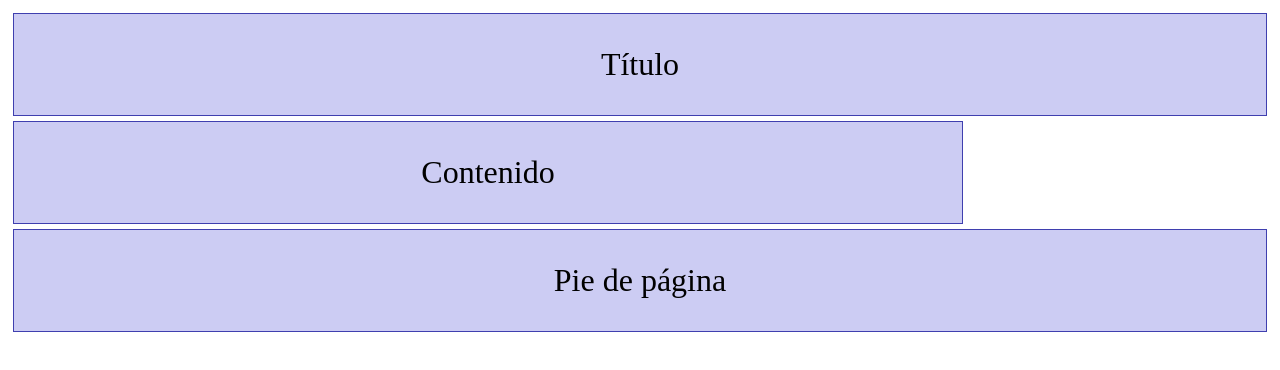
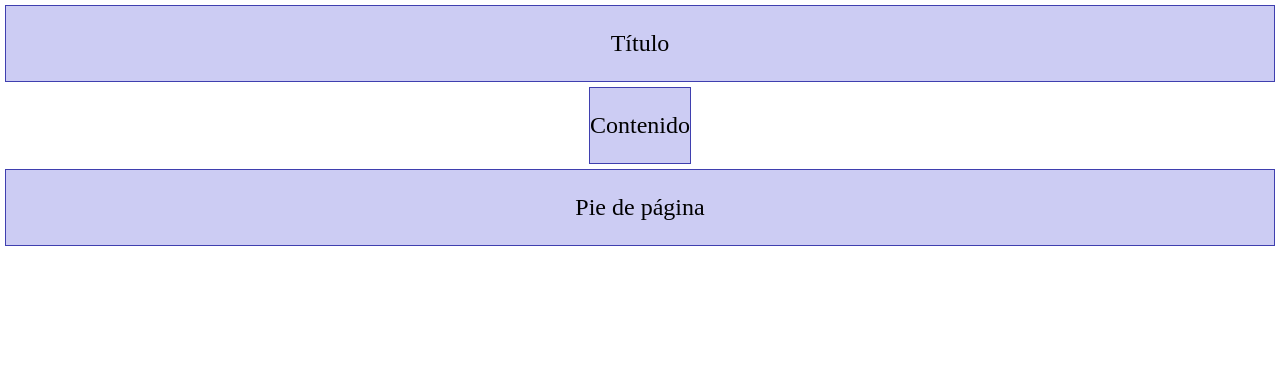
Before and after one commit to AdriRedondo/AW, a plain HTML site: page Ejercicio01_Maquetación_Con_Cajas/index.html in a window 1280 px wide. Drawn offline with Linux system fonts and the light colour scheme.

Commit message:
No me saleeee el contenidoooo

```diff
--- a/Ejercicio01_Maquetación_Con_Cajas/estilos.css
+++ /dev/null
@@ -1,22 +0,0 @@
-body{
-    font-size: xx-large;
-    font-family: "sans-serif";
-}
-
-.estructura1 {
-    align-content: center;
-    align-items: center;
-}
-
-.caja {
-    background-color: rgb(204, 204, 243);
-    border: 1px solid rgb(63, 63, 175);
-    margin: 5px;
-    text-align: center;
-}
-
-#contenido{
-    width: 75%;
-    flex: auto;
-    flex-grow: 3;
-}
--- /dev/null
+++ b/Ejercicio01_Maquetación_Con_Cajas/estilos1.css
@@ -0,0 +1,46 @@
+body {
+    font-size: x-large;
+    font-family: "sans-serif";
+    margin: 0;
+}
+
+*,
+*::before,
+*::after {
+    box-sizing: border-box;
+}
+
+.estructura {
+    display: flex;
+    flex-direction: column;
+    align-items: center;
+    flex-wrap: wrap;
+    min-height: 100vh;
+    margin: 5px;
+    gap: 5px;
+}
+
+.caja {
+    background-color: rgb(204, 204, 243);
+    border: 1px solid rgb(63, 63, 175);
+    text-align: center;
+    width: 100%;
+}
+
+#contenido-centro {
+    display: flex;
+    flex-direction: column;
+    align-items: center;
+    flex-wrap: wrap;
+    gap: 5px;
+    flex: 1;
+}
+
+#contenido {}
+
+#opciones,
+#barra-nav,
+#articulo,
+#logo {
+    display: none;
+}
--- /dev/null
+++ b/Ejercicio01_Maquetación_Con_Cajas/estilos2.css
@@ -0,0 +1,51 @@
+body {
+    font-size: x-large;
+    font-family: "sans-serif";
+    margin: 0;
+}
+
+*,
+*::before,
+*::after {
+    box-sizing: border-box;
+}
+
+.estructura {
+    display: flex;
+    flex-direction: column;
+    align-items: center;
+    flex-wrap: wrap;
+    min-height: 100vh;
+    margin: 5px;
+    gap: 5px;
+}
+
+.caja {
+    background-color: rgb(204, 204, 243);
+    border: 1px solid rgb(63, 63, 175);
+    text-align: center;
+    width: 100%;
+}
+
+#contenido-centro {
+    display: flex;
+    gap: 5px;
+    width: 100%;
+    align-content: center;
+    align-items: flex-start;
+}
+
+#contenido {
+    width: 65%;
+    flex: 1;
+}
+
+#opciones {
+    width: 35%
+}
+
+#barra-nav,
+#articulo,
+#logo {
+    display: none;
+}
--- /dev/null
+++ b/Ejercicio01_Maquetación_Con_Cajas/estilos3.css
@@ -0,0 +1,33 @@
+body {
+    font-size: x-large;
+    font-family: "sans-serif";
+    margin: 0;
+}
+
+*,
+*::before,
+*::after {
+    box-sizing: border-box;
+}
+
+.estructura {
+    display: flex;
+    flex-direction: column;
+    align-items: center;
+    flex-wrap: wrap;
+    min-height: 100vh;
+    margin: 5px;
+    gap: 5px;
+}
+
+.caja {
+    background-color: rgb(204, 204, 243);
+    border: 1px solid rgb(63, 63, 175);
+    text-align: center;
+    width: 100%;
+}
+
+#contenido {
+    width: 65%;
+    flex: 1;
+}
--- /dev/null
+++ b/Ejercicio01_Maquetación_Con_Cajas/estilos4.css
@@ -0,0 +1,33 @@
+body {
+    font-size: x-large;
+    font-family: "sans-serif";
+    margin: 0;
+}
+
+*,
+*::before,
+*::after {
+    box-sizing: border-box;
+}
+
+.estructura {
+    display: flex;
+    flex-direction: column;
+    align-items: center;
+    flex-wrap: wrap;
+    min-height: 100vh;
+    margin: 5px;
+    gap: 5px;
+}
+
+.caja {
+    background-color: rgb(204, 204, 243);
+    border: 1px solid rgb(63, 63, 175);
+    text-align: center;
+    width: 100%;
+}
+
+#contenido {
+    width: 65%;
+    flex: 1;
+}
--- a/Ejercicio01_Maquetación_Con_Cajas/index.html
+++ b/Ejercicio01_Maquetación_Con_Cajas/index.html
@@ -3,20 +3,34 @@
 
 <head>
     <meta charset="UTF-8">
-    <link rel="stylesheet" href="estilos.css">
+    <link rel="stylesheet" href="estilos1.css">
     <title>Ejer1</title>
 </head>
 
 <body>
-    <div class="estructura1">
+    <div class="estructura">
         <div class="caja" id="titulo">
             <p>Título</p>
         </div>
-        <div class="caja" id="contenido">
-            <p>Contenido</p>
+        <div class="contenido-centro">
+            <div class="caja" id="opciones">
+                <p>Opciones</p>
+            </div>
+            <div class="caja" id="contenido">
+                <p>Contenido</p>
+            </div>
         </div>
         <div class="caja" id="pie-pag">
             <p>Pie de página</p>
+        </div>
+        <div class="caja" id="barra-nav">
+            <p>Barra nevegación</p>
+        </div>
+        <div class="caja" id="articulo">
+            <p>Artículo</p>
+        </div>
+        <div class="caja" id="logo">
+            <p>Logo</p>
         </div>
     </div>
 </body>
```
